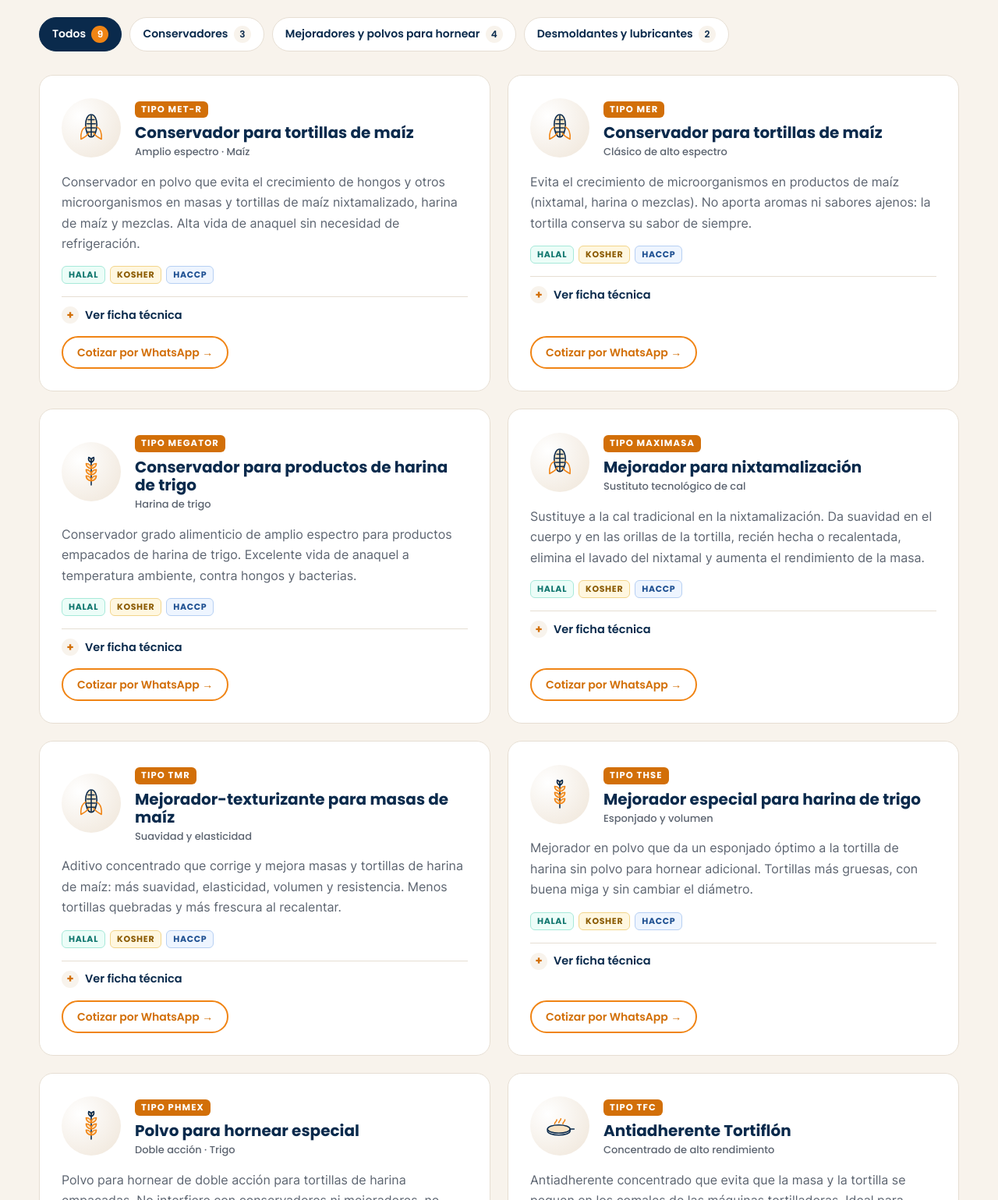
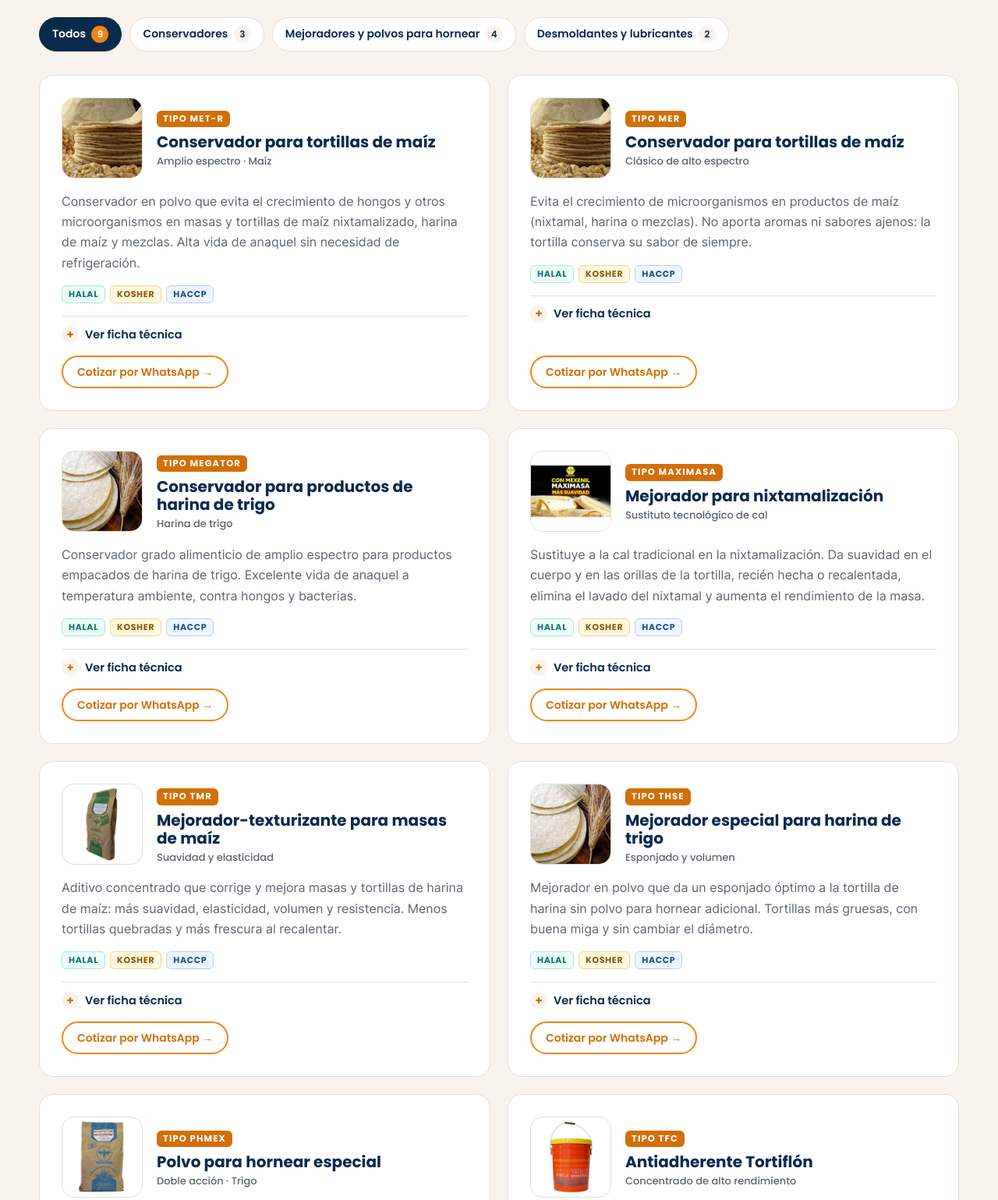
Before and after one commit to ILOVERAP/distribuidora-monza-web, a plain HTML site: page index.html in a window 1280 px wide. Shown: the part 2420-3959 px from the top of the page at 78% size. Drawn offline with Linux system fonts and the light colour scheme.

Commit message:
Add files via upload

```diff
--- a/index.html
+++ b/index.html
@@ -269,6 +269,10 @@ footer p{margin:0 0 8px}
 .pcard:hover{box-shadow:0 24px 40px -30px rgba(10,42,76,.5);border-color:var(--cafe)}
 .pcard[hidden]{display:none}
 .pc-top{display:flex;gap:18px;align-items:center}
+.pimg{width:104px;height:104px;flex:none;border-radius:16px;overflow:hidden;background:#fff;border:1px solid var(--linea)}
+.pimg img{width:100%;height:100%;display:block}
+.pimg.saco img{object-fit:contain;padding:4px}
+.pimg.foto img{object-fit:cover}
 .pcard .pico{width:76px;height:76px;flex:none;border-radius:50%;background:radial-gradient(circle at 30% 30%,#fff,var(--crema-2));display:grid;place-items:center;color:var(--navy)}
 .pcard .pico svg{width:42px;height:42px}
 .tipo{display:inline-block;font:700 11.5px/1 "Poppins",sans-serif;letter-spacing:.1em;text-transform:uppercase;color:#fff;background:var(--naranja-osc);border-radius:6px;padding:5px 8px;margin-bottom:8px}
@@ -296,7 +300,7 @@ details[open] summary::before{content:"–"}
 .cat-desc h3{color:#fff;font-size:22px}
 .cat-desc p{margin:6px 0 0}
 .otros{margin:26px 0 0;color:var(--gris);font-size:15px}
-@media(max-width:820px){.pgrid{grid-template-columns:1fr}.pcard{padding:22px}.cat-desc{padding:24px}.cat-desc .btn{width:100%;justify-content:center}}
+@media(max-width:820px){.pimg{width:88px;height:88px}.pgrid{grid-template-columns:1fr}.pcard{padding:22px}.cat-desc{padding:24px}.cat-desc .btn{width:100%;justify-content:center}}
 
 .foto{margin:0}
 /* ---------- Comal Liso ---------- */
@@ -457,7 +461,7 @@ textarea:focus{outline:none;border-color:var(--naranja);box-shadow:0 0 0 4px rgb
     <div class="pgrid" id="pgrid">
       <article class="pcard aparece" data-cat="conservadores">
         <div class="pc-top">
-          <div class="pico"><svg viewBox="0 0 64 64" fill="none" stroke="currentColor" stroke-width="2.4" stroke-linecap="round" stroke-linejoin="round"><path d="M32 6c7 0 11 9 11 20s-4 24-11 24-11-13-11-24 4-20 11-20Z" fill="#f8e2c3"/><path d="M26 16h12M24 24h16M24 32h16M25 40h14M32 8v40"/><path d="M21 30c-7 4-10 12-9 24 6-3 12-6 15-12M43 30c7 4 10 12 9 24-6-3-12-6-15-12" stroke="#f08414"/></svg></div>
+          <div class="pimg foto"><img src="img/tortillas-maiz.jpg" alt="Conservador para tortillas de maíz tipo MET-R" width="440" height="440" loading="lazy"></div>
           <div>
             <span class="tipo">Tipo MET-R</span>
             <h3>Conservador para tortillas de maíz</h3>
@@ -480,7 +484,7 @@ textarea:focus{outline:none;border-color:var(--naranja);box-shadow:0 0 0 4px rgb
       </article>
       <article class="pcard aparece" data-cat="conservadores">
         <div class="pc-top">
-          <div class="pico"><svg viewBox="0 0 64 64" fill="none" stroke="currentColor" stroke-width="2.4" stroke-linecap="round" stroke-linejoin="round"><path d="M32 6c7 0 11 9 11 20s-4 24-11 24-11-13-11-24 4-20 11-20Z" fill="#f8e2c3"/><path d="M26 16h12M24 24h16M24 32h16M25 40h14M32 8v40"/><path d="M21 30c-7 4-10 12-9 24 6-3 12-6 15-12M43 30c7 4 10 12 9 24-6-3-12-6-15-12" stroke="#f08414"/></svg></div>
+          <div class="pimg foto"><img src="img/tortillas-maiz.jpg" alt="Conservador para tortillas de maíz tipo MER" width="440" height="440" loading="lazy"></div>
           <div>
             <span class="tipo">Tipo MER</span>
             <h3>Conservador para tortillas de maíz</h3>
@@ -503,7 +507,7 @@ textarea:focus{outline:none;border-color:var(--naranja);box-shadow:0 0 0 4px rgb
       </article>
       <article class="pcard aparece" data-cat="conservadores">
         <div class="pc-top">
-          <div class="pico"><svg viewBox="0 0 64 64" fill="none" stroke="currentColor" stroke-width="2.4" stroke-linecap="round" stroke-linejoin="round"><path d="M32 58V14"/><path d="M32 14c-4-2-6-6-5-10 4 1 6 5 5 10Zm0 0c4-2 6-6 5-10-4 1-6 5-5 10Z" fill="#f8e2c3"/><path d="M32 26c-6-1-10-5-10-10 6 0 10 4 10 10Zm0 0c6-1 10-5 10-10-6 0-10 4-10 10ZM32 38c-6-1-10-5-10-10 6 0 10 4 10 10Zm0 0c6-1 10-5 10-10-6 0-10 4-10 10ZM32 50c-6-1-10-5-10-10 6 0 10 4 10 10Zm0 0c6-1 10-5 10-10-6 0-10 4-10 10Z" fill="#f8e2c3" stroke="#f08414"/></svg></div>
+          <div class="pimg foto"><img src="img/tortillas-harina.jpg" alt="Conservador para productos de harina de trigo tipo MEGATOR" width="440" height="440" loading="lazy"></div>
           <div>
             <span class="tipo">Tipo MEGATOR</span>
             <h3>Conservador para productos de harina de trigo</h3>
@@ -526,7 +530,7 @@ textarea:focus{outline:none;border-color:var(--naranja);box-shadow:0 0 0 4px rgb
       </article>
       <article class="pcard aparece" data-cat="mejoradores">
         <div class="pc-top">
-          <div class="pico"><svg viewBox="0 0 64 64" fill="none" stroke="currentColor" stroke-width="2.4" stroke-linecap="round" stroke-linejoin="round"><path d="M32 6c7 0 11 9 11 20s-4 24-11 24-11-13-11-24 4-20 11-20Z" fill="#f8e2c3"/><path d="M26 16h12M24 24h16M24 32h16M25 40h14M32 8v40"/><path d="M21 30c-7 4-10 12-9 24 6-3 12-6 15-12M43 30c7 4 10 12 9 24-6-3-12-6-15-12" stroke="#f08414"/></svg></div>
+          <div class="pimg foto"><img src="img/prod-maximasa.jpg" alt="Mejorador para nixtamalización tipo MAXIMASA" width="440" height="440" loading="lazy"></div>
           <div>
             <span class="tipo">Tipo MAXIMASA</span>
             <h3>Mejorador para nixtamalización</h3>
@@ -549,7 +553,7 @@ textarea:focus{outline:none;border-color:var(--naranja);box-shadow:0 0 0 4px rgb
       </article>
       <article class="pcard aparece" data-cat="mejoradores">
         <div class="pc-top">
-          <div class="pico"><svg viewBox="0 0 64 64" fill="none" stroke="currentColor" stroke-width="2.4" stroke-linecap="round" stroke-linejoin="round"><path d="M32 6c7 0 11 9 11 20s-4 24-11 24-11-13-11-24 4-20 11-20Z" fill="#f8e2c3"/><path d="M26 16h12M24 24h16M24 32h16M25 40h14M32 8v40"/><path d="M21 30c-7 4-10 12-9 24 6-3 12-6 15-12M43 30c7 4 10 12 9 24-6-3-12-6-15-12" stroke="#f08414"/></svg></div>
+          <div class="pimg saco"><img src="img/prod-tmr.jpg" alt="Mejorador-texturizante para masas de maíz tipo TMR" width="440" height="440" loading="lazy"></div>
           <div>
             <span class="tipo">Tipo TMR</span>
             <h3>Mejorador-texturizante para masas de maíz</h3>
@@ -572,7 +576,7 @@ textarea:focus{outline:none;border-color:var(--naranja);box-shadow:0 0 0 4px rgb
       </article>
       <article class="pcard aparece" data-cat="mejoradores">
         <div class="pc-top">
-          <div class="pico"><svg viewBox="0 0 64 64" fill="none" stroke="currentColor" stroke-width="2.4" stroke-linecap="round" stroke-linejoin="round"><path d="M32 58V14"/><path d="M32 14c-4-2-6-6-5-10 4 1 6 5 5 10Zm0 0c4-2 6-6 5-10-4 1-6 5-5 10Z" fill="#f8e2c3"/><path d="M32 26c-6-1-10-5-10-10 6 0 10 4 10 10Zm0 0c6-1 10-5 10-10-6 0-10 4-10 10ZM32 38c-6-1-10-5-10-10 6 0 10 4 10 10Zm0 0c6-1 10-5 10-10-6 0-10 4-10 10ZM32 50c-6-1-10-5-10-10 6 0 10 4 10 10Zm0 0c6-1 10-5 10-10-6 0-10 4-10 10Z" fill="#f8e2c3" stroke="#f08414"/></svg></div>
+          <div class="pimg foto"><img src="img/tortillas-harina.jpg" alt="Mejorador especial para harina de trigo tipo THSE" width="440" height="440" loading="lazy"></div>
           <div>
             <span class="tipo">Tipo THSE</span>
             <h3>Mejorador especial para harina de trigo</h3>
@@ -595,7 +599,7 @@ textarea:focus{outline:none;border-color:var(--naranja);box-shadow:0 0 0 4px rgb
       </article>
       <article class="pcard aparece" data-cat="mejoradores">
         <div class="pc-top">
-          <div class="pico"><svg viewBox="0 0 64 64" fill="none" stroke="currentColor" stroke-width="2.4" stroke-linecap="round" stroke-linejoin="round"><path d="M32 58V14"/><path d="M32 14c-4-2-6-6-5-10 4 1 6 5 5 10Zm0 0c4-2 6-6 5-10-4 1-6 5-5 10Z" fill="#f8e2c3"/><path d="M32 26c-6-1-10-5-10-10 6 0 10 4 10 10Zm0 0c6-1 10-5 10-10-6 0-10 4-10 10ZM32 38c-6-1-10-5-10-10 6 0 10 4 10 10Zm0 0c6-1 10-5 10-10-6 0-10 4-10 10ZM32 50c-6-1-10-5-10-10 6 0 10 4 10 10Zm0 0c6-1 10-5 10-10-6 0-10 4-10 10Z" fill="#f8e2c3" stroke="#f08414"/></svg></div>
+          <div class="pimg saco"><img src="img/prod-phmex.jpg" alt="Polvo para hornear especial tipo PHMEX" width="440" height="440" loading="lazy"></div>
           <div>
             <span class="tipo">Tipo PHMEX</span>
             <h3>Polvo para hornear especial</h3>
@@ -618,7 +622,7 @@ textarea:focus{outline:none;border-color:var(--naranja);box-shadow:0 0 0 4px rgb
       </article>
       <article class="pcard aparece" data-cat="desmoldantes">
         <div class="pc-top">
-          <div class="pico"><svg viewBox="0 0 64 64" fill="none" stroke="currentColor" stroke-width="2.4" stroke-linecap="round" stroke-linejoin="round"><ellipse cx="30" cy="38" rx="22" ry="8" fill="#f8e2c3"/><path d="M8 38v4c0 4.4 9.8 8 22 8s22-3.6 22-8v-4M52 38h8"/><path d="M22 28c0-4 4-4 4-8M30 26c0-4 4-4 4-8M38 28c0-4 4-4 4-8" stroke="#f08414"/></svg></div>
+          <div class="pimg saco"><img src="img/prod-tfc.jpg" alt="Antiadherente Tortiflón tipo TFC" width="440" height="440" loading="lazy"></div>
           <div>
             <span class="tipo">Tipo TFC</span>
             <h3>Antiadherente Tortiflón</h3>
@@ -641,7 +645,7 @@ textarea:focus{outline:none;border-color:var(--naranja);box-shadow:0 0 0 4px rgb
       </article>
       <article class="pcard aparece" data-cat="desmoldantes">
         <div class="pc-top">
-          <div class="pico"><svg viewBox="0 0 64 64" fill="none" stroke="currentColor" stroke-width="2.4" stroke-linecap="round" stroke-linejoin="round"><circle cx="32" cy="32" r="10" fill="#f8e2c3"/><path d="M32 8v8M32 48v8M8 32h8M48 32h8M15 15l6 6M43 43l6 6M15 49l6-6M43 21l6-6"/><circle cx="32" cy="32" r="3.5" fill="#f08414" stroke="#f08414"/></svg></div>
+          <div class="pimg saco"><img src="img/prod-grafito.jpg" alt="Lubricante grafitado tipo GRAFITO" width="440" height="440" loading="lazy"></div>
           <div>
             <span class="tipo">Tipo GRAFITO</span>
             <h3>Lubricante grafitado</h3>
```
Also changed, not shown: img/prod-grafito.jpg (added), img/prod-maximasa.jpg (added), img/prod-phmex.jpg (added), img/prod-tfc.jpg (added), img/prod-tmr.jpg (added), 1 other file.
